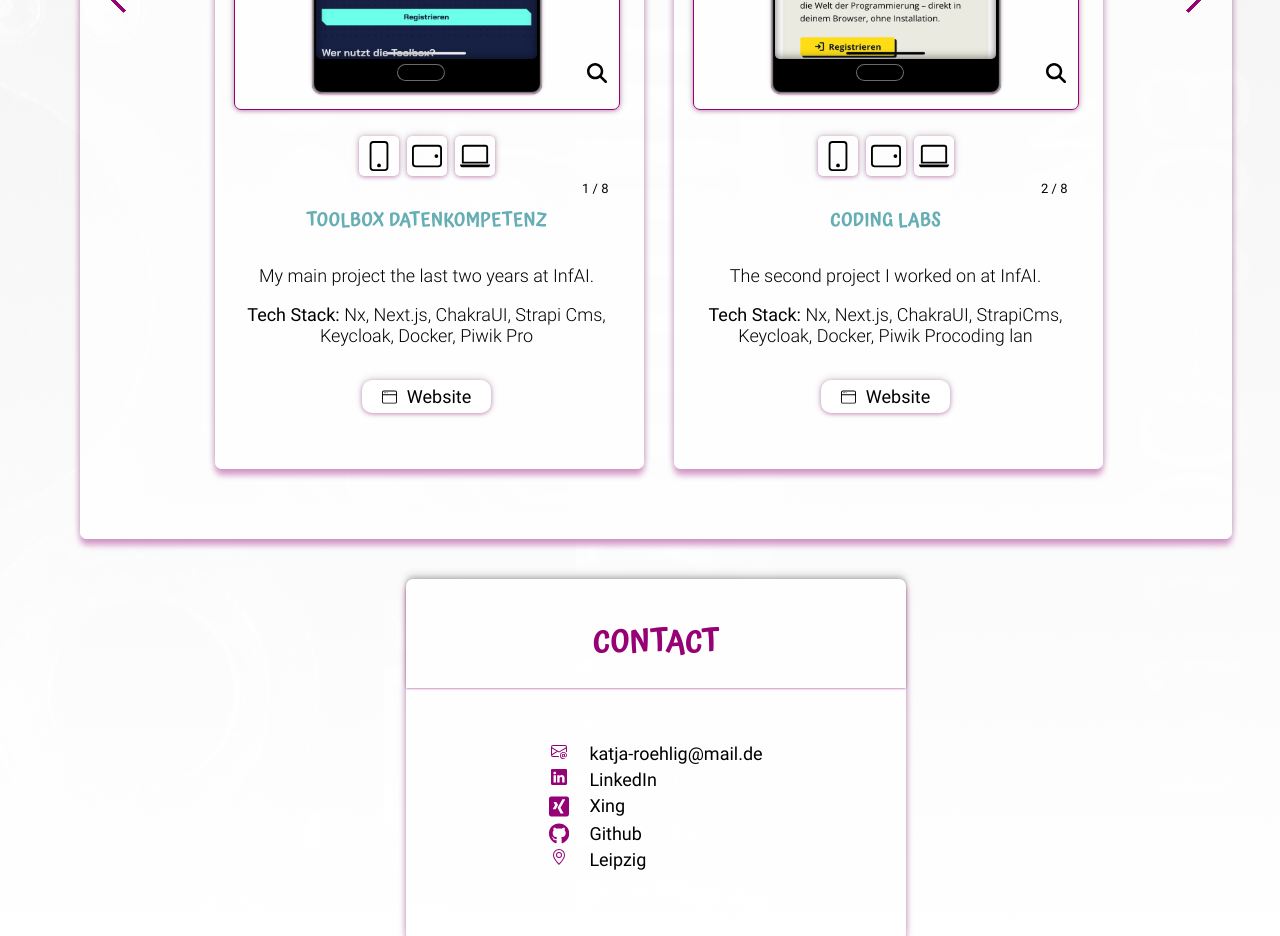
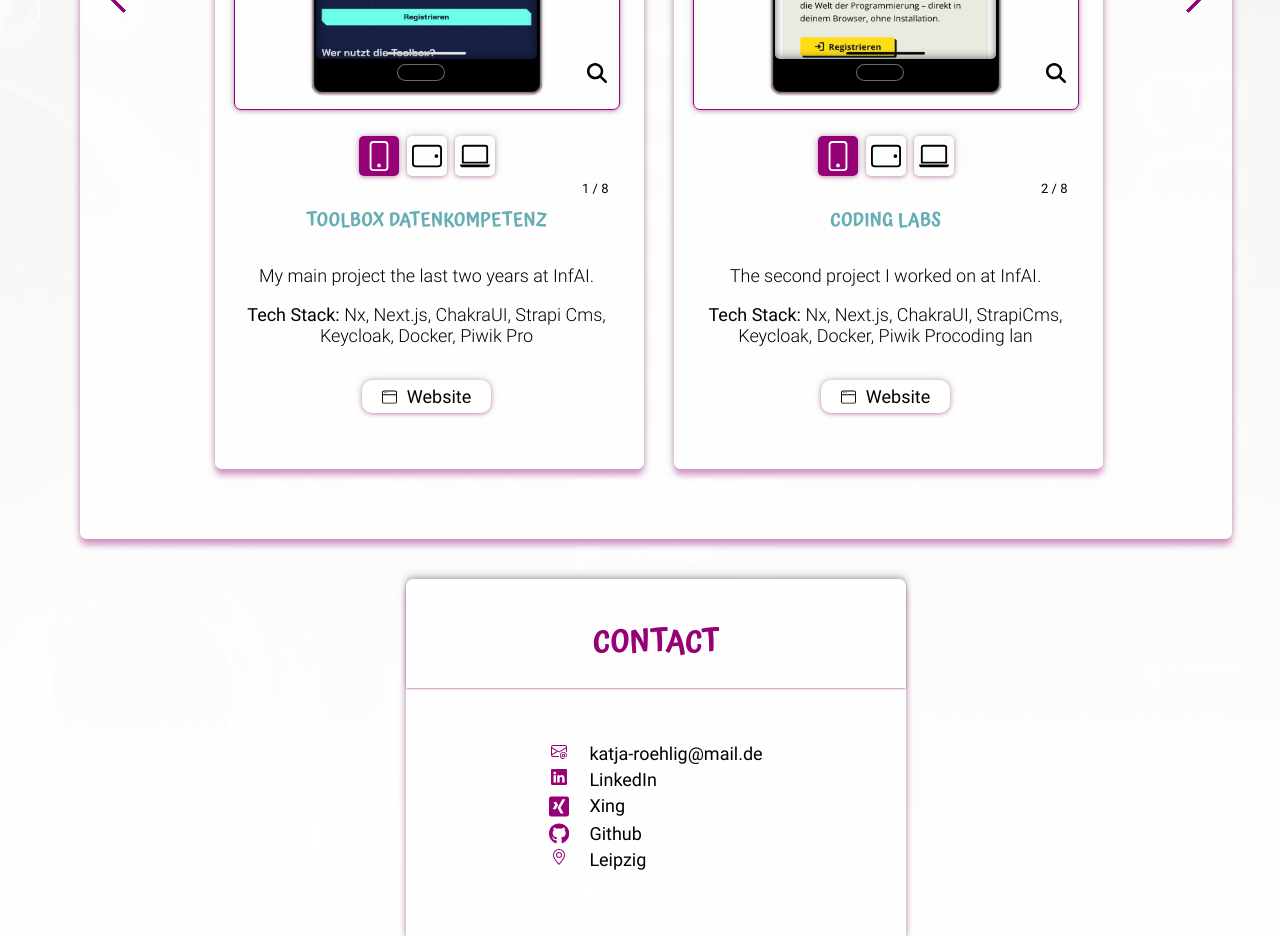
Before and after one commit to katja-roehlig/portfolio, a Vue app: page / in a window 1280 px wide. Shown: the part 2540-3476 px from the top of the page. Built offline with nearby package versions, Linux system fonts and the light colour scheme.

Commit message:
change a variable

```diff
--- a/src/components/Projects.vue
+++ b/src/components/Projects.vue
@@ -140,7 +140,7 @@ function zoomImage(id: number): any {
               <div class="view__container">
                 <div
                   class="icon"
-                  :class="{ active: item.phoneView }"
+                  :class="{ active: isSelected === 'phone' }"
                   @click="isSelected = 'phone'"
                   v-if="item.phoneImg !== ''"
                 >
@@ -148,7 +148,7 @@ function zoomImage(id: number): any {
                 </div>
                 <div
                   class="icon"
-                  :class="{ active: item.tabletView }"
+                  :class="{ active: isSelected === 'tablet' }"
                   @click="isSelected = 'tablet'"
                   v-if="item.tabletImg !== ''"
                 >
@@ -156,7 +156,7 @@ function zoomImage(id: number): any {
                 </div>
                 <div
                   class="icon"
-                  :class="{ active: item.desktopView }"
+                  :class="{ active: isSelected === 'desktop' }"
                   @click="isSelected = 'desktop'"
                   v-if="item.desktopImg !== ''"
                 >
```
